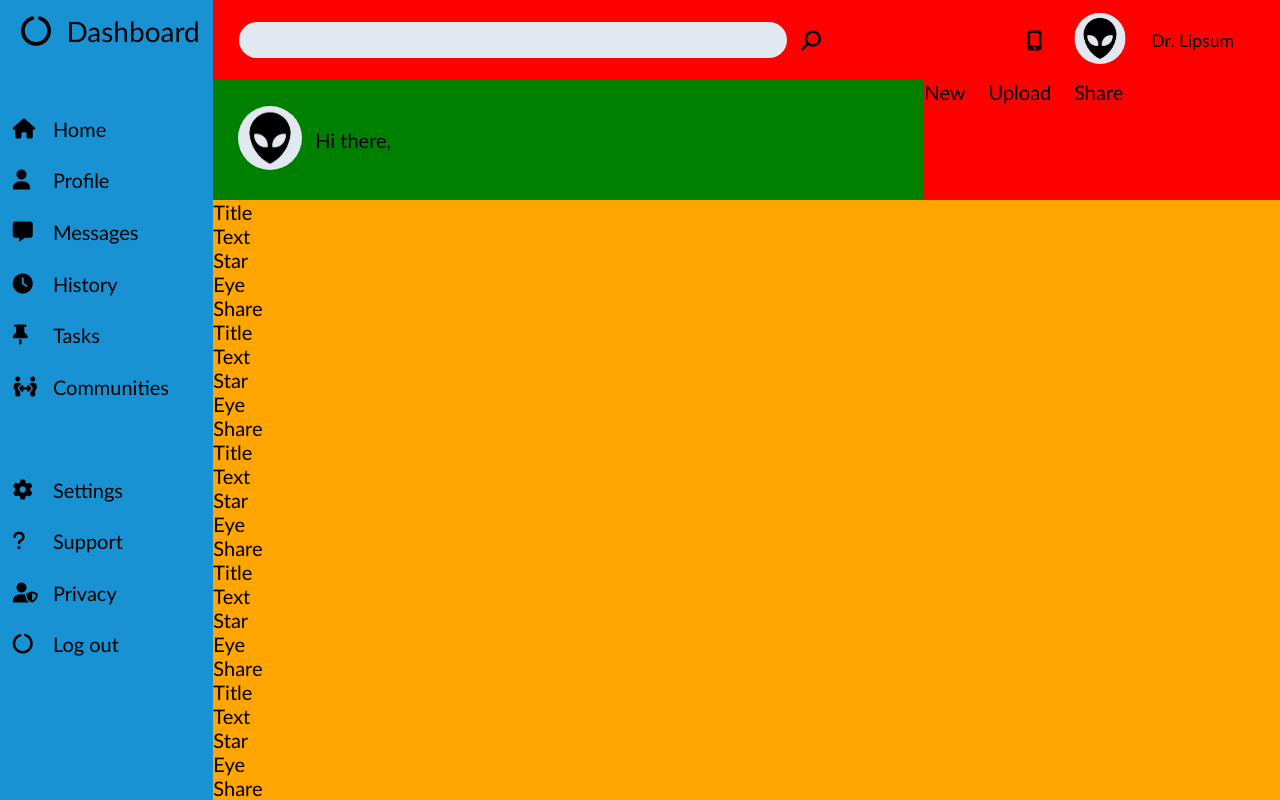
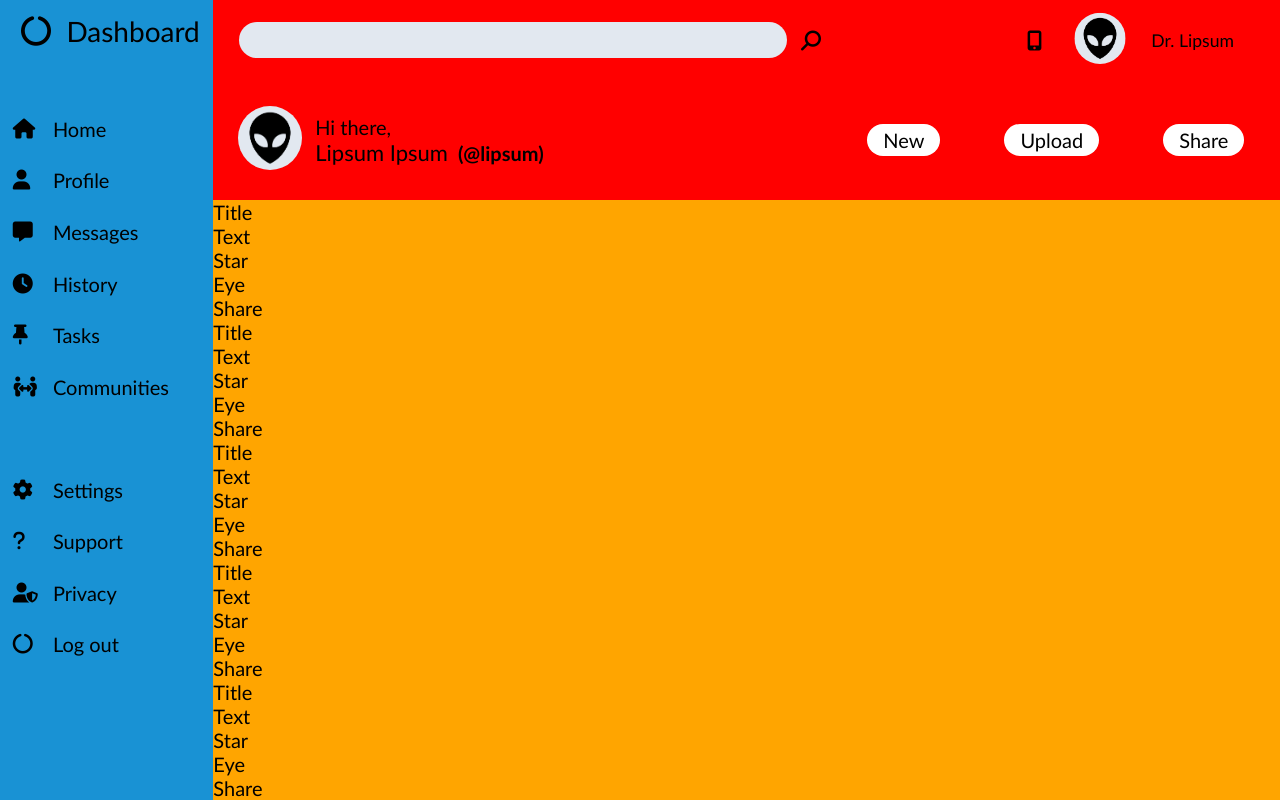
Before and after one commit to rafaelfontenele/dashboard-odin, a plain HTML site: page index.html in a window 1280 px wide. Drawn offline with Linux system fonts and the light colour scheme.

Commit message:
Header complete

```diff
--- a/index.html
+++ b/index.html
@@ -107,7 +107,11 @@
 
                 <div class="user-name-display">
                     Hi there,
-                    <div class="username"></div>
+                    <div class="username-wrapper">
+                        <div class="username">Lipsum Ipsum
+                            <div class="at">lipsum</div>
+                        </div>
+                    </div>
                 </div>
             </div>
 
--- a/style.css
+++ b/style.css
@@ -53,7 +53,6 @@
     transform: scale(1.5)
 }
 
-.sidebar button,
 button {
     padding-right: 5%;
     width:fit-content;
@@ -126,10 +125,58 @@ button {
 }
 
 .profile-display {
-    background: green;
     padding-left: 3.4%;
     display: flex;
     flex-direction: row;
     gap: 2%;
     align-items: center;
 }
+
+.username-wrapper {
+    display: flex;
+    flex-direction: row;
+    gap: 5%;
+}
+
+.username {
+    display: flex;
+    flex-direction: row;
+    width: fit-content;
+}
+
+.at {
+    font-weight: 600;
+    margin-left: 10px;
+    padding-top: 2px;
+}
+.at::before {
+    content: '(@'
+}
+.at::after {
+    content:')'
+}
+
+.header-bottom-right {
+    display: flex;
+    flex-direction: row;
+    gap: 20%;
+    align-items: center;
+    justify-content: flex-end;
+    padding-right:10%;
+}
+
+.header-bottom-right button {
+    background: white;
+    border-radius: 20px;
+    padding: 4px 16px;
+    transition: all var(--transition-time) ease-in-out;
+}
+
+.header-bottom-right button:hover {
+    box-shadow: 1px 2px black;
+    transform: scale(1.05);
+}
+
+.header-bottom-right button:active {
+    transform: scale(0.95);
+}
```
